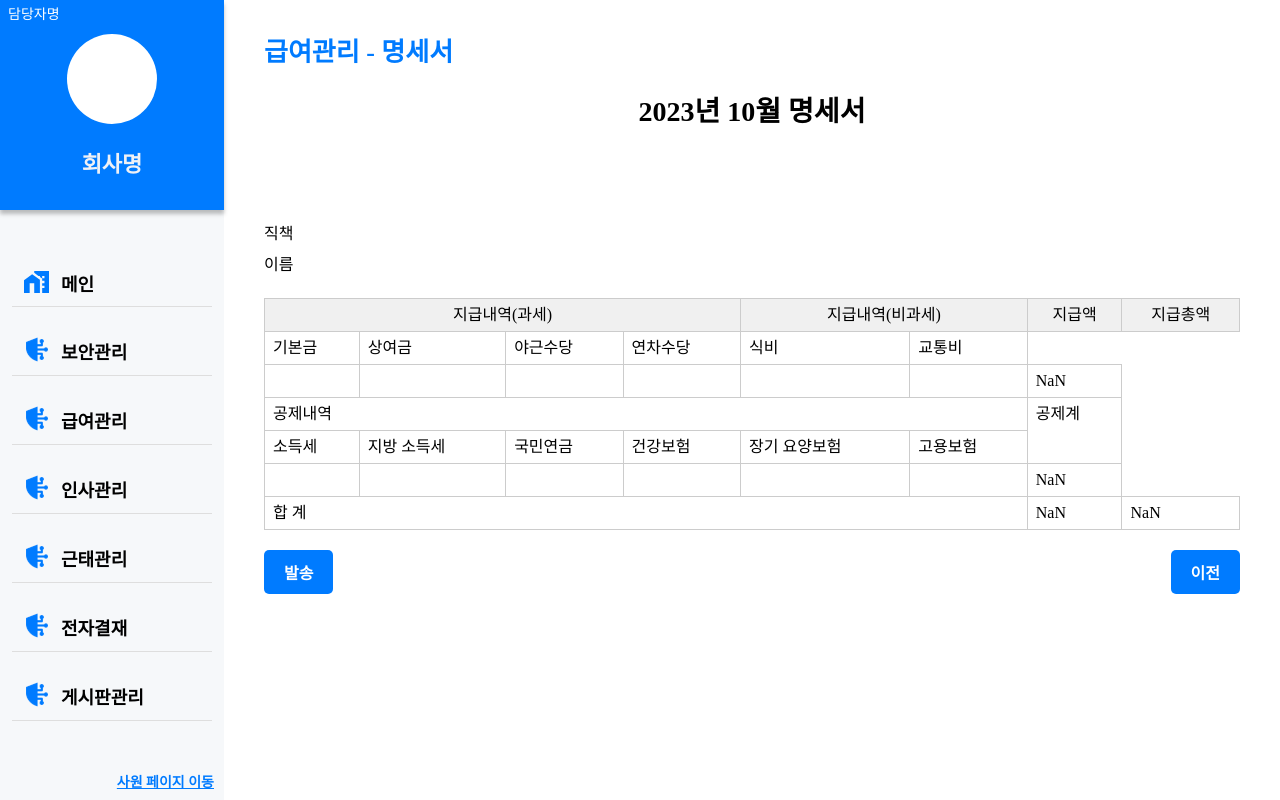
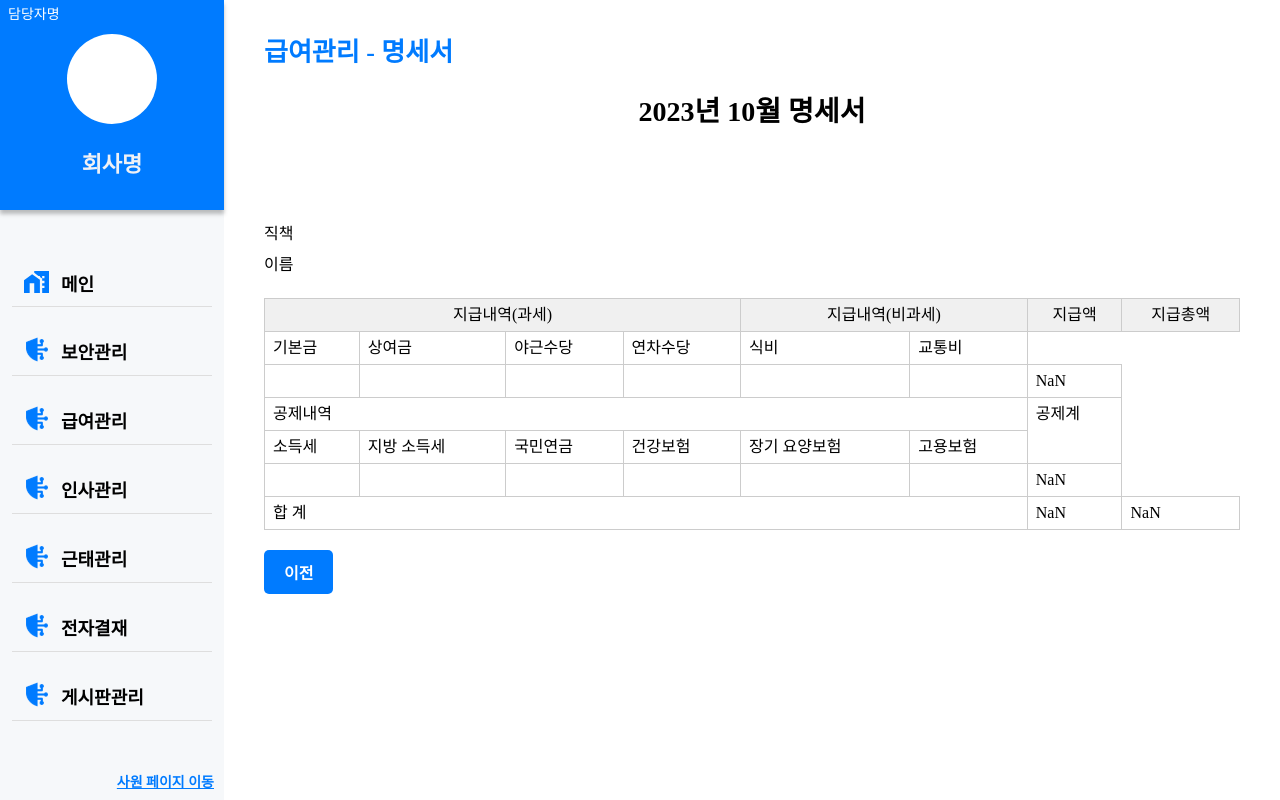
Before and after one commit to 1eemda2436/4team_pj_react, a Next.js app: page /admin/salary/PayStatement in a window 1280 px wide. Built offline with nearby package versions, Linux system fonts and the light colour scheme; a web font is replaced by a local one.

Commit message:
발송 버튼 삭제

```diff
--- a/src/pages/admin/salary/PayStatement.js
+++ b/src/pages/admin/salary/PayStatement.js
@@ -129,7 +129,6 @@ const PayStatement = () => {
                 </tbody>
             </Table>
             <ButtonContainer>
-                <Button>발송</Button>
                 <Button onClick={() => router.back()}>이전</Button>
             </ButtonContainer>
           </PayContainer>
```
